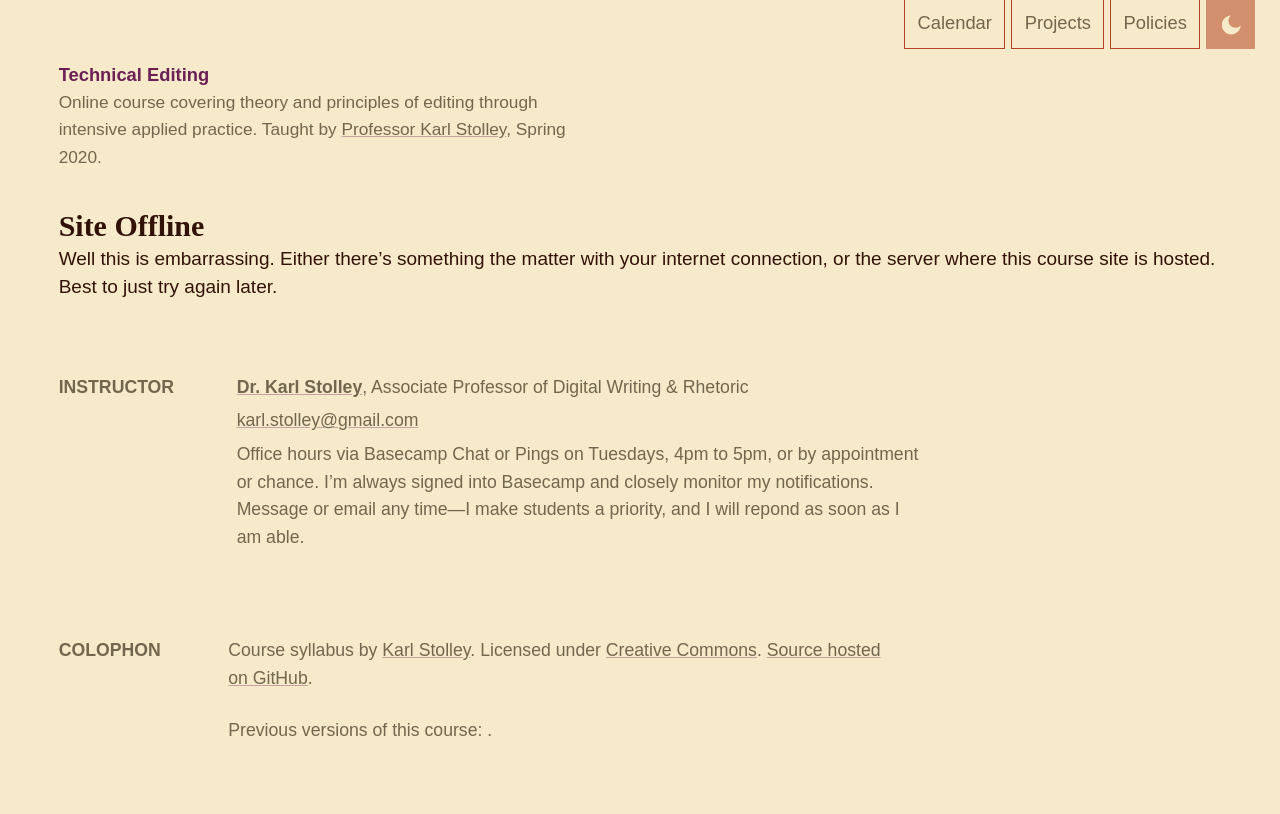
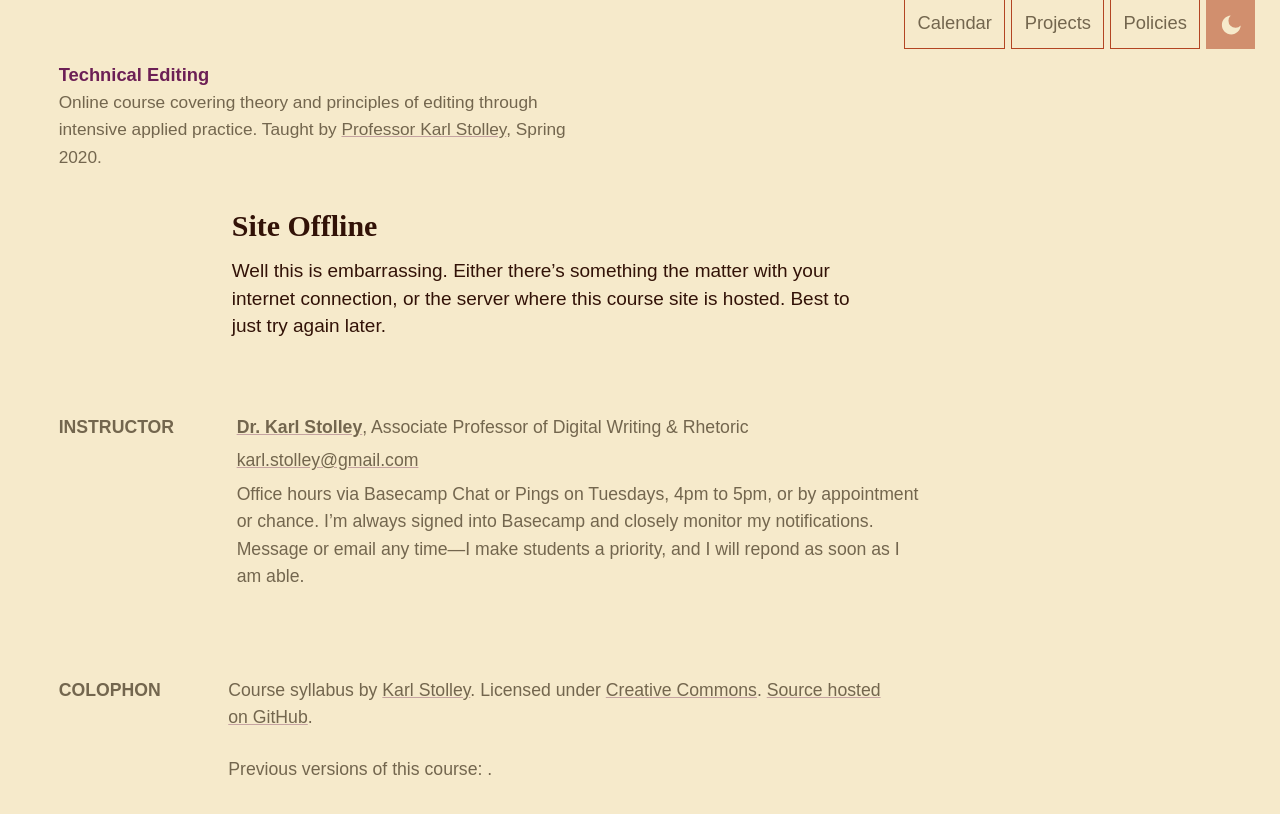
Before and after one commit to karlstolley/jekyll-theme-course, a Jekyll site: the page built from offline/index.md, in a window 1280 px wide. Shown: the top 814 px of the page. Built offline with Jekyll 4.4.1, drawn with Linux system fonts in a browser that asks for light colours; some web fonts are replaced.

Commit message:
Handle error-page grid like policies

```diff
--- a/_sass/_layout.scss
+++ b/_sass/_layout.scss
@@ -242,6 +242,7 @@ body::after {
     grid-gap: 0 ($base-line * 2);
   }
 
+  .error,
   .project,
   .policy,
   .links {
@@ -250,12 +251,14 @@ body::after {
     grid-gap: 0 ($base-line * 2);
     grid-auto-flow: dense;
   }
+  .error,
   .policy {
     grid-template-columns: [header-start primary-start aside-start] 1fr 1fr [aside-end primary-alternate-start] 1fr 1fr [primary-end] 1fr [primary-alternate-end header-end];
   }
   .links {
     grid-template-columns: [header-start] 2fr 3fr [header-end];
   }
+  .error > header,
   .project > header,
   .policy > header,
   .links > header {
@@ -271,6 +274,7 @@ body::after {
     border-bottom: 1px solid black;
   }
   */
+  .error > header h2,
   .policy > header h2 {
     grid-column: heading;
   }
@@ -284,6 +288,7 @@ body::after {
   }
   .project .deliverables,
   .project .requirements,
+  .error > *,
   .policy > * {
     grid-column: primary;
   }
@@ -414,6 +419,7 @@ body::after {
   .project{
     grid-template-columns: 1fr [header-start aside-start] 1fr 1fr [aside-end primary-start] 1fr 1fr 1fr [primary-end header-end] 1fr;
   }
+  .error,
   .policy {
     grid-template-columns: 1fr [header-start primary-start aside-start] 1fr 1fr [aside-end primary-alternate-start] 1fr 1fr [primary-end] 1fr [primary-alternate-end header-end] 1fr;
   }
```
